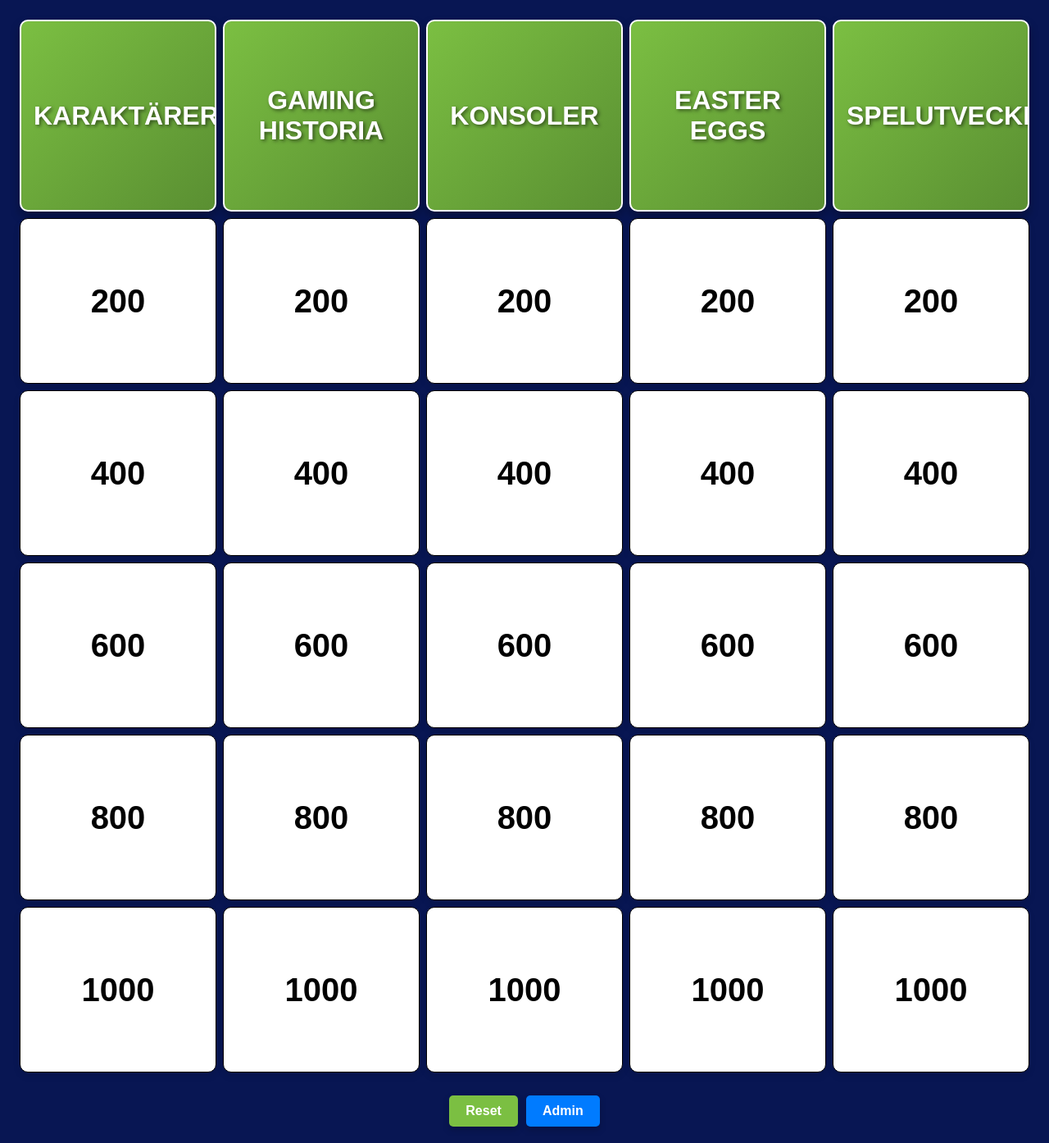
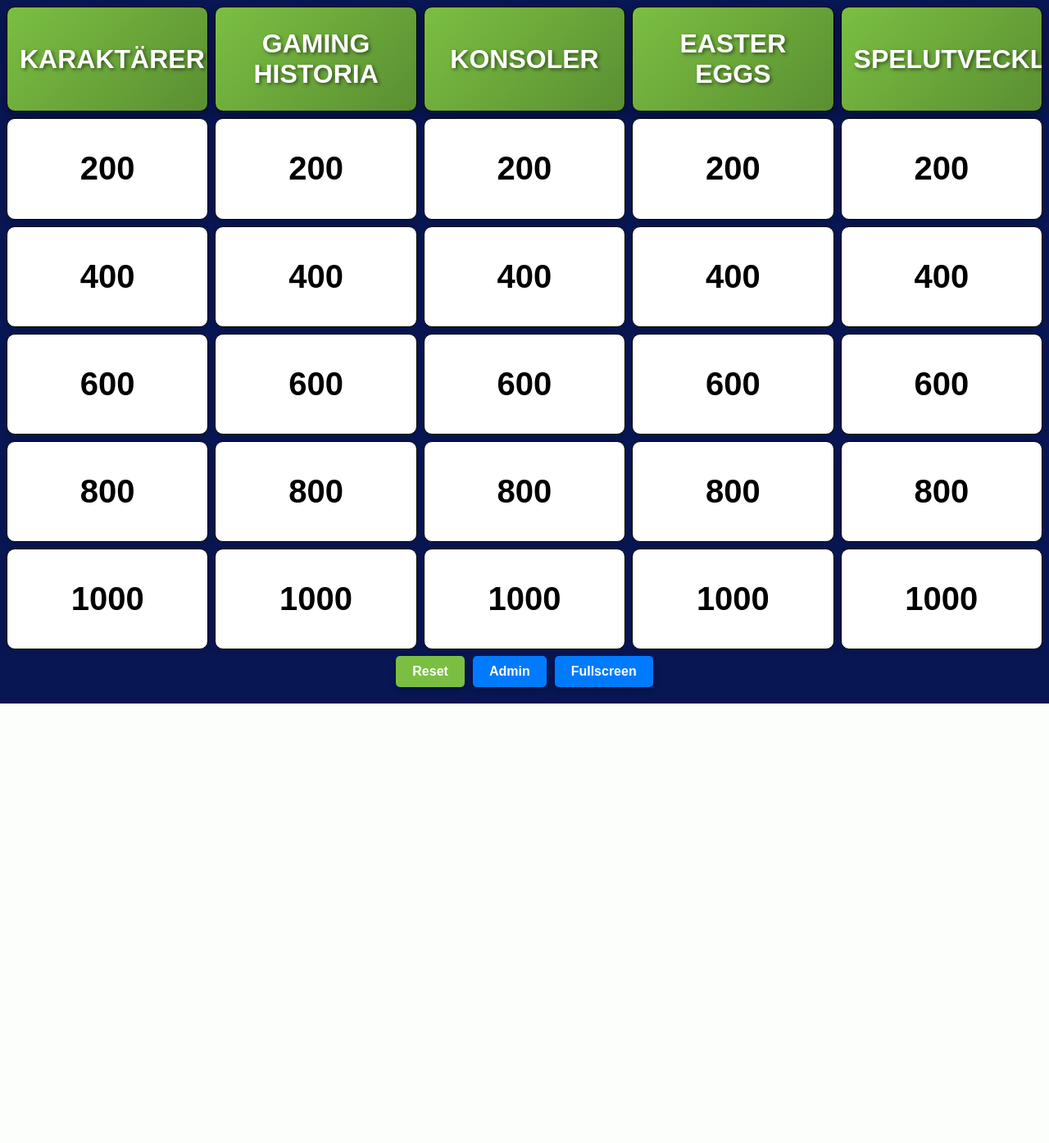
Before and after one commit to CaptainTotte/Quiz, a FastAPI app: page / in a window 1280 px wide. Shown: the whole page at 82% size. After the commit the page ends 858 px from the top, so only its background shows below. Run offline with FastAPI, Linux system fonts and the light colour scheme.

Commit message:
Updated
Updated board to fit better. Added Fullscreen.

```diff
--- a/main.py
+++ b/main.py
@@ -92,7 +92,7 @@ async def update_questions(
         data["questions"][points].append({"category": category, "type": type, "content": content})
     save_questions(data)
     response = RedirectResponse(url="/admin", status_code=status.HTTP_303_SEE_OTHER)
-    response.set_cookie(key="flash_message", value="Frågan har uppdaterats!")
+    response.set_cookie(key="flash_message", value="The question has been updated!")
     return response
 
 # Endpoint to delete a question
@@ -124,10 +124,10 @@ async def update_category(
                     question["category"] = new_category
         save_questions(data)
         response = RedirectResponse(url="/admin", status_code=status.HTTP_303_SEE_OTHER)
-        response.set_cookie(key="flash_message", value=f"Kategori '{current_category}' har uppdaterats till '{new_category}'.")
+        response.set_cookie(key="flash_message", value=f"Category '{current_category}' has been updated to '{new_category}'.")
         return response
     else:
-        raise HTTPException(status_code=400, detail="Kategorin finns inte.")
+        raise HTTPException(status_code=400, detail="Category does not exist.")
 
 # Existing endpoints
 @app.get("/categories")
--- a/static/index.html
+++ b/static/index.html
@@ -4,15 +4,19 @@
   <meta charset="UTF-8">
   <meta name="viewport" content="width=device-width, initial-scale=1.0">
   <title>The Game</title>
-    <link rel="stylesheet" href="/static/styles.css?v=1.1"> <!-- Link to the main CSS file -->
+  <link rel="stylesheet" href="/static/styles.css?v=1.7"> <!-- Link to the main CSS file -->
 </head>
 <body>
+  <!-- Gameboard Container -->
+  <div class="gameboard-container">
     <table id="game-board"></table>
+  </div>
 
-    <!-- Buttons -->
+  <!-- Buttons Container -->
   <div class="buttons-container">
     <button id="reset-button" class="reset-button">Reset</button>
     <a id="admin-button" class="admin-button" href="/admin">Admin</a>
+    <button id="fullscreen-button" class="fullscreen-button">Fullscreen</button>
   </div>
 
   <!-- Modal -->
@@ -22,6 +26,20 @@
     </div>
   </div>
 
+  <script>
+    const fullscreenButton = document.getElementById('fullscreen-button');
+
+    fullscreenButton.addEventListener('click', () => {
+      const elem = document.documentElement;
+      if (elem.requestFullscreen) {
+        elem.requestFullscreen();
+      } else if (elem.webkitRequestFullscreen) { // Safari
+        elem.webkitRequestFullscreen();
+      } else if (elem.msRequestFullscreen) { // IE11
+        elem.msRequestFullscreen();
+      }
+    });
+  </script>
   <script src="/static/script.js"></script> <!-- Link to the JavaScript file -->
 </body>
 </html>
--- a/static/script.js
+++ b/static/script.js
@@ -26,9 +26,9 @@ async function loadGame() {
         categories.forEach(category => {
             const cell = row.insertCell();
             cell.innerText = point;
-            cell.dataset.category = category; // Store category in dataset
-            cell.dataset.points = point; // Store points in dataset
-            cell.onclick = () => showQuestion(category, point, cell); // Pass the clicked cell
+            cell.dataset.category = category;
+            cell.dataset.points = point;
+            cell.onclick = () => showQuestion(category, point, cell);
         });
     });
 }
@@ -112,12 +112,8 @@ resetButton.addEventListener('click', () => {
     });
 });
 
-// Close the modal when 'ESC' is pressed or when clicking outside the modal
-document.addEventListener('keydown', (event) => {
-    if (event.key === 'Escape') {
-        closeModal();
-    }
-});
+// Removed keydown event for ESC key to close the modal.
+// The modal now only closes when clicking outside it.
 
 modal.addEventListener('click', (event) => {
     if (event.target === modal) {
@@ -137,4 +133,4 @@ function closeModal() {
     }, 300); // Match the duration of the fade-out animation
 }
 
-window.onload = loadGame; // Load game when the page loads
+window.onload = loadGame;
--- a/static/styles.css
+++ b/static/styles.css
@@ -1,81 +1,102 @@
-/* General Styles */
-body {
-    font-family: Arial, sans-serif;
-    background-color: #081653; /* Bakgrundsfärg */
+/* Global Box-sizing */
+*, *::before, *::after {
+    box-sizing: border-box;
+  }
+
+  /* Gameboard Container: always 100vh regardless of mode */
+  .gameboard-container {
+    width: 100%;
+    height: 100vh;
+    overflow: hidden; /* Hide any overflow inside the container */
+  }
+
+  /* General Styles for the rest of the page */
+  html, body {
     margin: 0;
     padding: 0;
+    min-height: 100vh;
+    font-family: Arial, sans-serif;
+    background-color: #081653; /* Background color */
     display: flex;
     flex-direction: column;
     align-items: center;
-    justify-content: center; /* Centrera innehållet vertikalt */
-    min-height: 100vh; /* Använd min-height för att fylla skärmens höjd */
-    overflow: auto; /* Tillåt scroll om innehållet överstiger skärmens höjd */
+    justify-content: flex-start;
+    /* When content exceeds 100vh (i.e. buttons), scrolling will occur */
+    overflow: auto;
   }
 
-/* Table Styles */
-table {
-    width: calc(100% - 32px); /* Full bredd minus 16px marginal på varje sida */
-    margin: 16px; /* 16px marginal runt tabellen */
-    margin-bottom: 20px; /* Ytterligare marginal under tabellen */
-    border-collapse: separate; /* Möjliggör mellanrum mellan celler */
-    border-spacing: 8px; /* Minska mellanrummet mellan celler för mindre skärmar */
-    table-layout: fixed; /* Säkerställer att alla celler har samma bredd */
-    flex-grow: 1; /* Låt tabellen expandera för att fylla tillgängligt utrymme */
+  /* (Optional) Fullscreen mode: keep same layout */
+  :fullscreen, :-webkit-full-screen {
+    overflow: auto;
+    display: flex;
+    flex-direction: column;
+    align-items: center;
+    justify-content: flex-start;
   }
 
-/* Header and Cell Styles */
-th, td {
-    border: 1px solid black;
-    text-align: center;
-    cursor: pointer;
-    background-color: white; /* Vit bakgrund för boxarna */
-    box-shadow: 0 4px 8px rgba(0, 0, 0, 0.1); /* Mjuk skugga */
-    border-radius: 10px; /* Rundade hörn */
-    transition: transform 0.2s, box-shadow 0.2s; /* Animering vid hover */
-    width: 150px; /* Bredd på boxarna */
-    height: 200px; /* Höjd på boxarna */
-    padding: 0; /* Ta bort padding för att säkerställa enhetlig storlek */
-    overflow: hidden; /* Förhindra att texten flyter utanför boxen */
+  /* Table Styles for Playfield inside the container */
+  .gameboard-container table {
+    width: 100%;
+    height: 100%;
+    margin: 0; /* Remove external margins */
+    border-collapse: separate; /* Allow spacing between cells */
+    border-spacing: 8px; /* Spacing between cells */
+    table-layout: fixed; /* Ensure equal column widths */
   }
 
-/* Category Row (Header) Styles */
-th {
-    font-size: 2em; /* Större textstorlek för bättre synlighet */
-    font-weight: bold; /* Fet text */
-    background: linear-gradient(135deg, #7BBF42, #5a8f32); /* Gradientbakgrund */
-    color: #FFFFFF; /* Vit textfärg */
-    padding: 15px; /* Lite större padding för bättre avstånd */
-    box-shadow: 0 6px 12px rgba(0, 0, 0, 0.3); /* Starkare skugga för djup */
-    text-transform: uppercase; /* Gör all text till versaler */
-    vertical-align: middle; /* Centrera texten vertikalt */
-    border: 2px solid #FFFFFF; /* Vit ram för kontrast */
-    text-shadow: 2px 2px 4px rgba(0, 0, 0, 0.5); /* Textskugga för bättre läsbarhet */
+  /* Divide the table into 6 rows (1 header + 5 question rows) */
+  .gameboard-container tr {
+    height: calc(100% / 6);
   }
 
-/* Points Box Styles */
-td {
-    font-size: 2.5rem; /* Stor textstorlek */
-    font-weight: bold; /* Fet text */
-    vertical-align: middle; /* Centrera texten vertikalt */
-    text-align: center; /* Centrera texten horisontellt */
+  /* Cell Styles (Header & Points) */
+  .gameboard-container th,
+  .gameboard-container td {
+    width: calc(100% / 5); /* Assuming 5 columns */
+    text-align: center;
+    vertical-align: middle;
+    border: 1px solid black;
+    background-color: white;
+    box-shadow: 0 4px 8px rgba(0, 0, 0, 0.1);
+    border-radius: 10px;
+    transition: transform 0.2s, box-shadow 0.2s;
+    padding: 0; /* No extra padding */
+    overflow: hidden;
   }
 
-/* Hover Effects */
-th:hover {
-    transform: translateY(0px); /* Lyft boxen vid hover */
-    box-shadow: 0 8px 16px rgba(0, 0, 0, 0.4); /* Starkare skugga vid hover */
+  /* Header Row (Category) Styles */
+  .gameboard-container th {
+    font-size: 2em;
+    font-weight: bold;
+    background: linear-gradient(135deg, #7BBF42, #5a8f32);
+    color: #FFFFFF;
+    padding: 15px;
+    box-shadow: 0 6px 12px rgba(0, 0, 0, 0.3);
+    text-transform: uppercase;
+    text-shadow: 2px 2px 4px rgba(0, 0, 0, 0.5);
   }
 
-td:hover {
-    transform: translateY(-5px); /* Lyft boxen vid hover */
-    box-shadow: 0 8px 16px rgba(0, 0, 0, 0.2); /* Starkare skugga vid hover */
+  /* Points Cell Styles */
+  .gameboard-container td {
+    font-size: 2.5rem;
+    font-weight: bold;
   }
 
-/* Buttons Container */
+  /* Hover Effects for cells */
+  .gameboard-container th:hover {
+    transform: translateY(0px);
+    box-shadow: 0 8px 16px rgba(0, 0, 0, 0.4);
+  }
+  .gameboard-container td:hover {
+    transform: translateY(-5px);
+    box-shadow: 0 8px 16px rgba(0, 0, 0, 0.2);
+  }
+
+  /* Buttons Container – placed outside the gameboard-container */
   .buttons-container {
     display: flex;
-    gap: 10px; /* Avstånd mellan knapparna */
-    margin-bottom: 20px; /* Marginal under knapparna */
+    gap: 10px;
+    margin-bottom: 20px;
   }
 
   /* Reset Button */
@@ -101,24 +121,41 @@ td:hover {
     padding: 10px 20px;
     font-size: 1rem;
     font-weight: bold;
-    background-color: #007BFF; /* Mörkblå bakgrund */
+    background-color: #007BFF;
     color: white;
     border: none;
     border-radius: 5px;
     cursor: pointer;
-    text-decoration: none; /* Ta bort understreck från länk */
+    text-decoration: none;
     box-shadow: 0 4px 8px rgba(0, 0, 0, 0.2);
     transition: background-color 0.2s;
   }
+  .admin-button:hover {
+    background-color: #0a1f6b;
+  }
 
-.admin-button:hover {
-    background-color: #0a1f6b; /* Mörkare blå vid hover */
+  /* Fullscreen Button styled like the Admin Button */
+  .fullscreen-button {
+    padding: 10px 20px;
+    font-size: 1rem;
+    font-weight: bold;
+    background-color: #007BFF;
+    color: white;
+    border: none;
+    border-radius: 5px;
+    cursor: pointer;
+    text-decoration: none;
+    box-shadow: 0 4px 8px rgba(0, 0, 0, 0.2);
+    transition: background-color 0.2s;
+  }
+  .fullscreen-button:hover {
+    background-color: #0056b3;
   }
 
   /* Hidden Class for Cards */
   .hidden {
     visibility: hidden;
-    pointer-events: none; /* Inaktivera klick på dolda kort */
+    pointer-events: none;
   }
 
   /* Zoom-in Animation for Cards */
```
Also changed, not shown: other parts of static/styles.css (+41 -47 lines), docker-compose.yaml (+3 -5 lines). Lines whose indentation alone changed are shown as unchanged.
